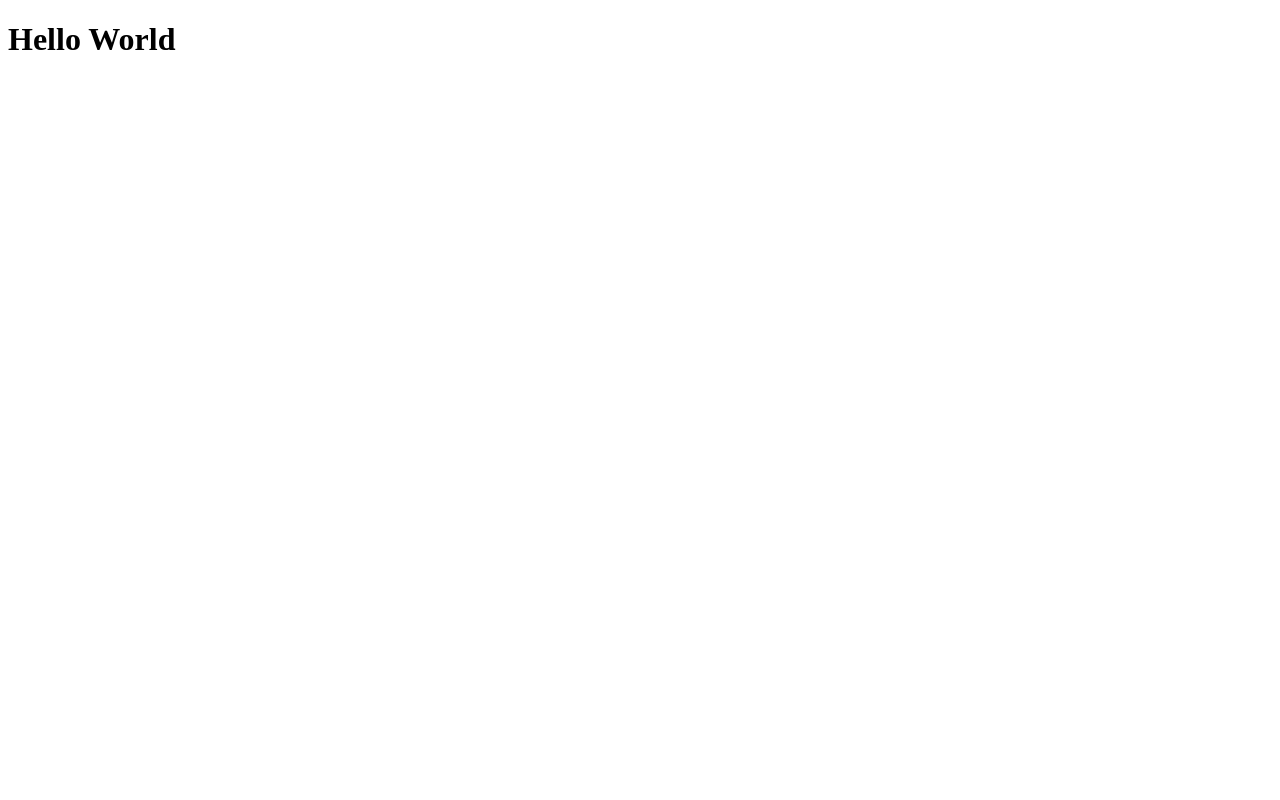
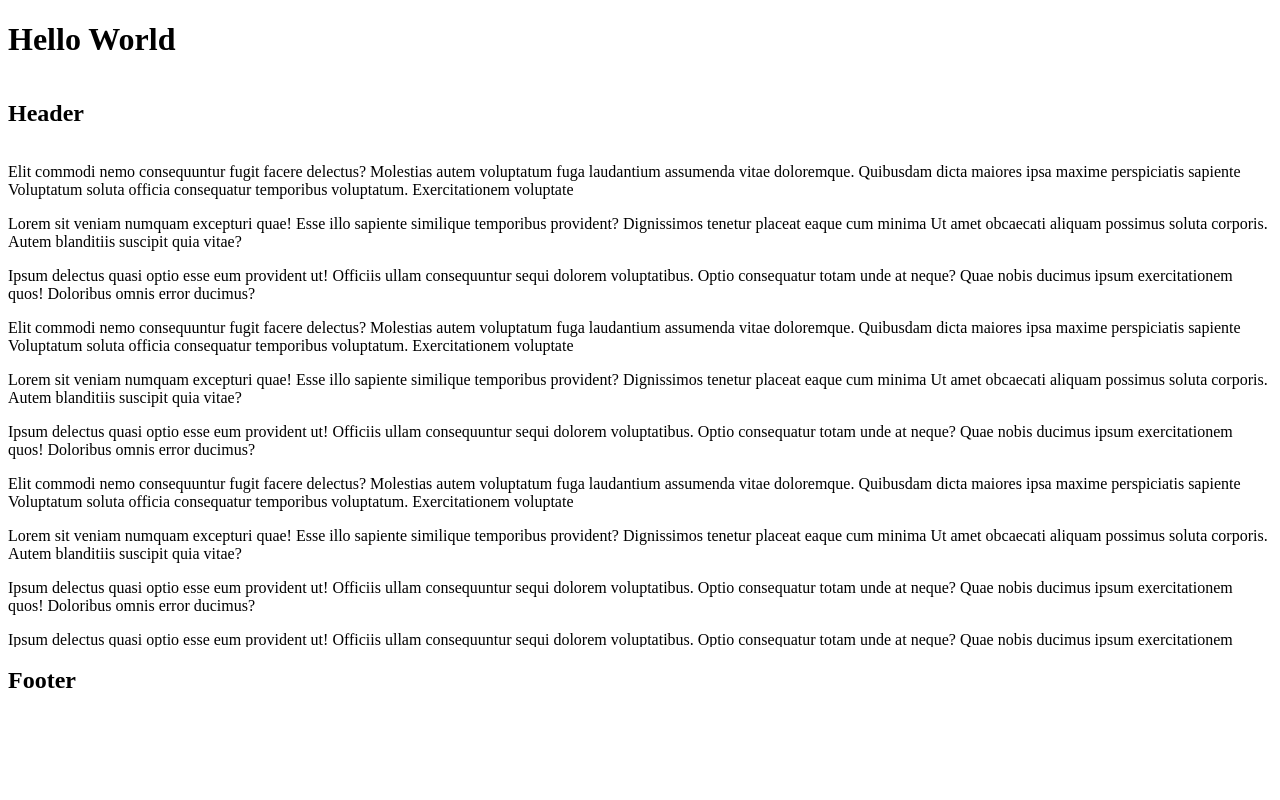
Before and after one commit to gregdaynes/scrolltainer, a website: page index.html in a window 1280 px wide. Drawn offline with Linux system fonts and the light colour scheme.

Commit message:
wip: prototype

```diff
--- a/index.html
+++ b/index.html
@@ -1,5 +1,5 @@
 <!DOCTYPE html>
-<html lang="en">
+<html lang="en" class="no-js">
 	<head>
 		<meta charset="UTF-8">
 		<title></title>
@@ -8,5 +8,61 @@
 	</head>
 	<body>
 		<h1>Hello World</h1>
+		<div class="container">
+			<header>
+				<h2>Header</h2>
+			</header>
+
+			<div class="content">
+				<span data-scroll-start></span>
+				<p>Elit commodi nemo consequuntur fugit facere delectus? Molestias autem voluptatum fuga laudantium assumenda vitae doloremque. Quibusdam dicta maiores ipsa maxime perspiciatis sapiente Voluptatum soluta officia consequatur temporibus voluptatum. Exercitationem voluptate</p>
+
+				<p>Lorem sit veniam numquam excepturi quae! Esse illo sapiente similique temporibus provident? Dignissimos tenetur placeat eaque cum minima Ut amet obcaecati aliquam possimus soluta corporis. Autem blanditiis suscipit quia vitae?</p>
+
+				<p>Ipsum delectus quasi optio esse eum provident ut! Officiis ullam consequuntur sequi dolorem voluptatibus. Optio consequatur totam unde at neque? Quae nobis ducimus ipsum exercitationem quos! Doloribus omnis error ducimus?</p>
+
+				<p>Elit commodi nemo consequuntur fugit facere delectus? Molestias autem voluptatum fuga laudantium assumenda vitae doloremque. Quibusdam dicta maiores ipsa maxime perspiciatis sapiente Voluptatum soluta officia consequatur temporibus voluptatum. Exercitationem voluptate</p>
+
+				<p>Lorem sit veniam numquam excepturi quae! Esse illo sapiente similique temporibus provident? Dignissimos tenetur placeat eaque cum minima Ut amet obcaecati aliquam possimus soluta corporis. Autem blanditiis suscipit quia vitae?</p>
+
+				<p>Ipsum delectus quasi optio esse eum provident ut! Officiis ullam consequuntur sequi dolorem voluptatibus. Optio consequatur totam unde at neque? Quae nobis ducimus ipsum exercitationem quos! Doloribus omnis error ducimus?</p>
+
+				<p>Elit commodi nemo consequuntur fugit facere delectus? Molestias autem voluptatum fuga laudantium assumenda vitae doloremque. Quibusdam dicta maiores ipsa maxime perspiciatis sapiente Voluptatum soluta officia consequatur temporibus voluptatum. Exercitationem voluptate</p>
+
+				<p>Lorem sit veniam numquam excepturi quae! Esse illo sapiente similique temporibus provident? Dignissimos tenetur placeat eaque cum minima Ut amet obcaecati aliquam possimus soluta corporis. Autem blanditiis suscipit quia vitae?</p>
+
+				<p>Ipsum delectus quasi optio esse eum provident ut! Officiis ullam consequuntur sequi dolorem voluptatibus. Optio consequatur totam unde at neque? Quae nobis ducimus ipsum exercitationem quos! Doloribus omnis error ducimus?</p>
+
+				<p>Ipsum delectus quasi optio esse eum provident ut! Officiis ullam consequuntur sequi dolorem voluptatibus. Optio consequatur totam unde at neque? Quae nobis ducimus ipsum exercitationem quos! Doloribus omnis error ducimus?</p>
+
+				<p>Ipsum delectus quasi optio esse eum provident ut! Officiis ullam consequuntur sequi dolorem voluptatibus. Optio consequatur totam unde at neque? Quae nobis ducimus ipsum exercitationem quos! Doloribus omnis error ducimus?</p>
+
+				<p>Elit commodi nemo consequuntur fugit facere delectus? Molestias autem voluptatum fuga laudantium assumenda vitae doloremque. Quibusdam dicta maiores ipsa maxime perspiciatis sapiente Voluptatum soluta officia consequatur temporibus voluptatum. Exercitationem voluptate</p>
+
+				<p>Lorem sit veniam numquam excepturi quae! Esse illo sapiente similique temporibus provident? Dignissimos tenetur placeat eaque cum minima Ut amet obcaecati aliquam possimus soluta corporis. Autem blanditiis suscipit quia vitae?</p>
+
+				<p>Ipsum delectus quasi optio esse eum provident ut! Officiis ullam consequuntur sequi dolorem voluptatibus. Optio consequatur totam unde at neque? Quae nobis ducimus ipsum exercitationem quos! Doloribus omnis error ducimus?</p>
+
+				<p>Elit commodi nemo consequuntur fugit facere delectus? Molestias autem voluptatum fuga laudantium assumenda vitae doloremque. Quibusdam dicta maiores ipsa maxime perspiciatis sapiente Voluptatum soluta officia consequatur temporibus voluptatum. Exercitationem voluptate</p>
+
+				<p>Lorem sit veniam numquam excepturi quae! Esse illo sapiente similique temporibus provident? Dignissimos tenetur placeat eaque cum minima Ut amet obcaecati aliquam possimus soluta corporis. Autem blanditiis suscipit quia vitae?</p>
+
+				<p>Ipsum delectus quasi optio esse eum provident ut! Officiis ullam consequuntur sequi dolorem voluptatibus. Optio consequatur totam unde at neque? Quae nobis ducimus ipsum exercitationem quos! Doloribus omnis error ducimus?</p>
+
+				<p>Elit commodi nemo consequuntur fugit facere delectus? Molestias autem voluptatum fuga laudantium assumenda vitae doloremque. Quibusdam dicta maiores ipsa maxime perspiciatis sapiente Voluptatum soluta officia consequatur temporibus voluptatum. Exercitationem voluptate</p>
+
+				<p>Lorem sit veniam numquam excepturi quae! Esse illo sapiente similique temporibus provident? Dignissimos tenetur placeat eaque cum minima Ut amet obcaecati aliquam possimus soluta corporis. Autem blanditiis suscipit quia vitae?</p>
+
+				<p>Ipsum delectus quasi optio esse eum provident ut! Officiis ullam consequuntur sequi dolorem voluptatibus. Optio consequatur totam unde at neque? Quae nobis ducimus ipsum exercitationem quos! Doloribus omnis error ducimus?</p>
+
+				<p>Ipsum delectus quasi optio esse eum provident ut! Officiis ullam consequuntur sequi dolorem voluptatibus. Optio consequatur totam unde at neque? Quae nobis ducimus ipsum exercitationem quos! Doloribus omnis error ducimus?</p>
+
+				<p>Ipsum delectus quasi optio esse eum provident ut! Officiis ullam consequuntur sequi dolorem voluptatibus. Optio consequatur totam unde at neque? Quae nobis ducimus ipsum exercitationem quos! Doloribus omnis error ducimus?</p>
+				<span data-scroll-end></span>
+			</div>
+
+			<footer>
+				<h2>Footer</h2>
+		</div>
 	</body>
 </html>
--- a/script.js
+++ b/script.js
@@ -0,0 +1,22 @@
+window.addEventListener('DOMContentLoaded', () => {
+  document.querySelector('html').classList.remove('no-js')
+
+  const observer = new IntersectionObserver(handleIntersect, {
+    root: document.querySelector('.content')
+  })
+
+  function handleIntersect (entries, observer) {
+    entries.forEach(entry => {
+      if (entry.isIntersecting) {
+        entry.target.setAttribute('data-visible', true)
+      } else {
+        entry.target.setAttribute('data-visible', false)
+      }
+    })
+  }
+
+  [
+    document.querySelector('[data-scroll-start]'),
+    document.querySelector('[data-scroll-end]')
+  ].forEach((entry) => observer.observe(entry))
+})
--- a/style.css
+++ b/style.css
@@ -0,0 +1,51 @@
+:root {
+  --shadow-color: rgba(0,0,0,0.20);
+}
+
+.container {
+  display: flex;
+  flex-direction: column;
+  position: relative;
+}
+
+.content {
+  height: 500px;
+  overflow-y: scroll;
+  position: relative;
+
+  .no-js & {
+    background:
+    linear-gradient(to bottom, white 16px, transparent),
+    linear-gradient(to top, white 16px, transparent) 0 100%,
+
+    linear-gradient(to bottom, var(--shadow-color), transparent),
+    linear-gradient(to top, var(--shadow-color), transparent) 0 100%;
+
+    background-repeat: no-repeat;
+    background-color: white;
+    background-size: 100% 32px, 100% 32px, 100% 16px, 100% 16px;
+    background-attachment: local, local, scroll, scroll;
+  }
+}
+
+header::after,
+footer::before {
+  opacity: 0;
+  transition: opacity 0.5s;
+  position: absolute;
+  content: "";
+  display: block;
+  width: 100%;
+  height: 16px;
+  background-image: linear-gradient(var(--direction, to bottom), var(--shadow-color), transparent);
+}
+
+footer::before {
+  --direction: to top;
+  transform: translateY(-100%);
+}
+
+.container:has([data-scroll-start][data-visible="false"]) header::after,
+.container:has([data-scroll-end][data-visible="false"]) footer::before {
+  opacity: 1;
+}
```
Lines whose indentation alone changed are shown as unchanged.
